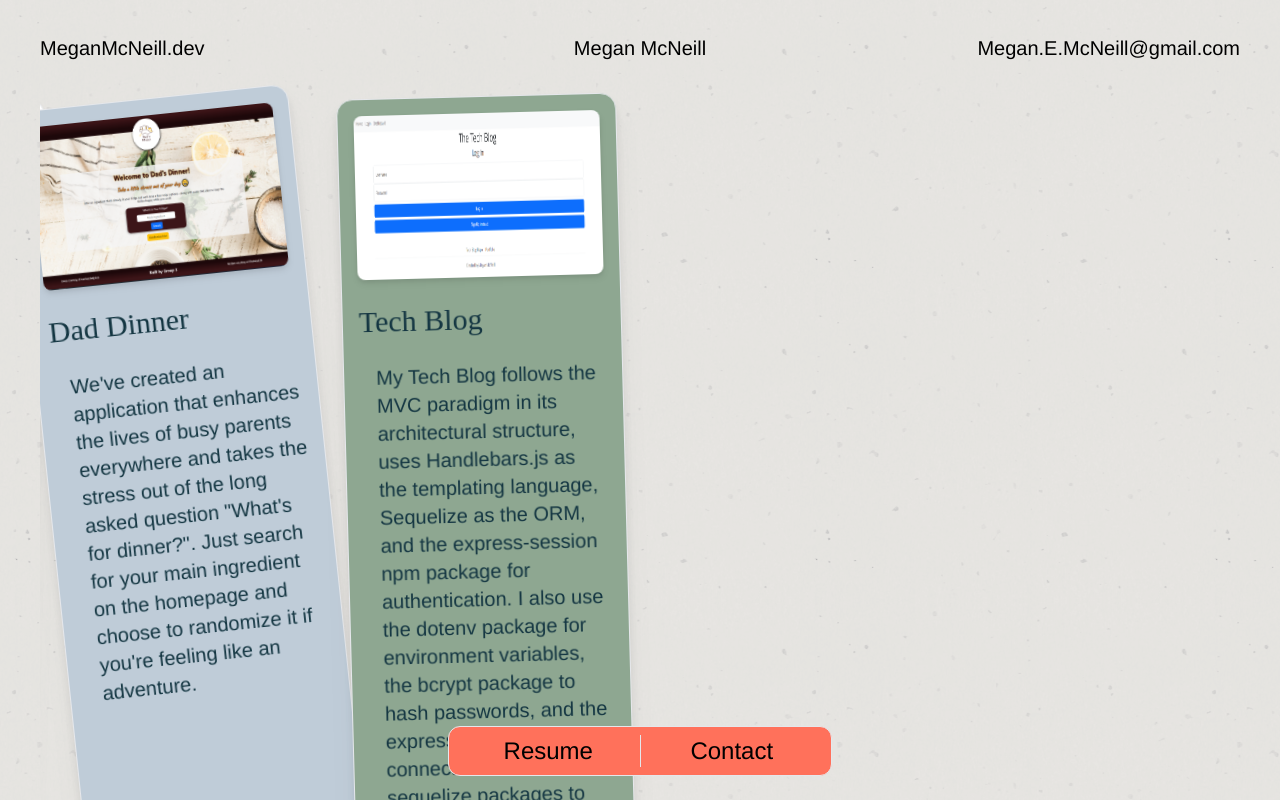
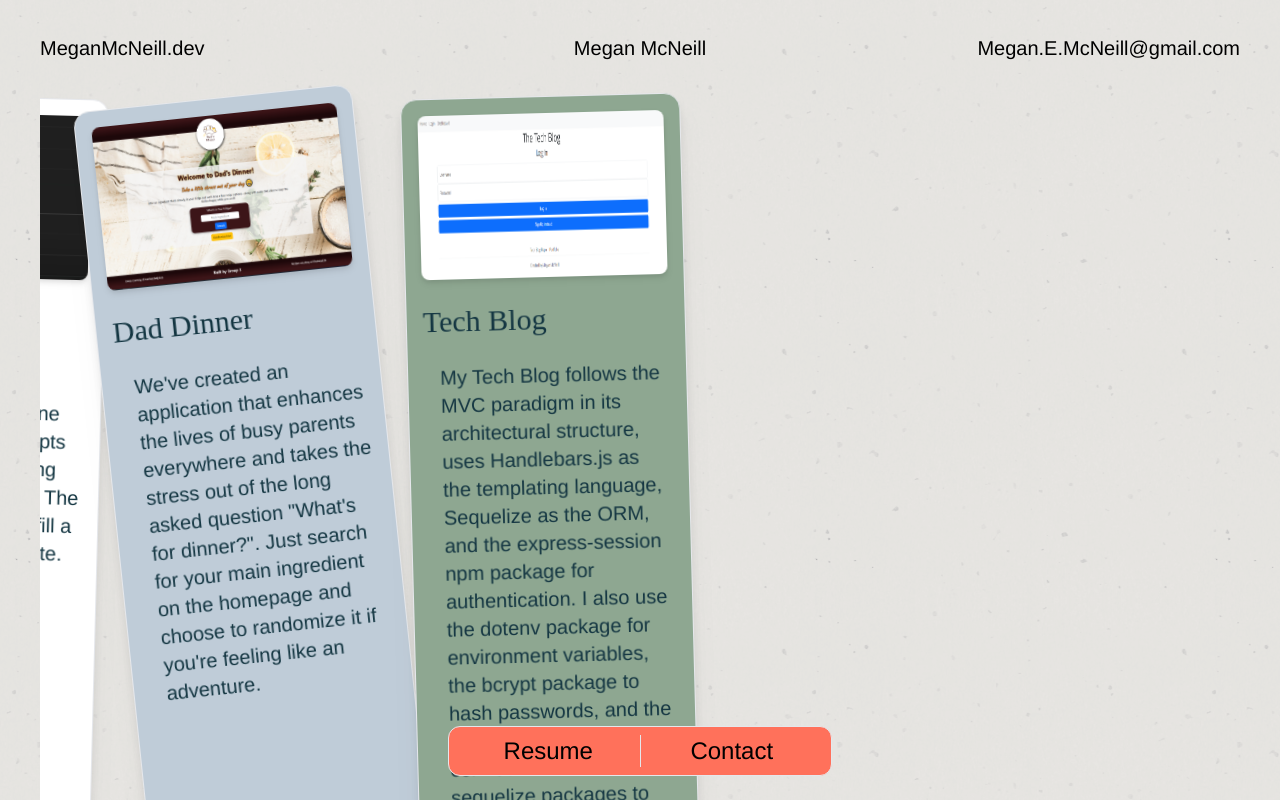
Before and after one commit to bluethreadmade/portfolio-upgrade, a React (Vite) app: page /example in a window 1280 px wide. Shown: the top 800 px of the page. Built offline with nearby package versions, Linux system fonts and the light colour scheme.

Commit message:
added pl to scroll div

```diff
--- a/src/components/ProjectsCarousel.jsx
+++ b/src/components/ProjectsCarousel.jsx
@@ -56,7 +56,7 @@ useEffect(() => {
 
   return (
     <section ref={targetRef} className="relative min-h-[150vh]">
-      <div className="sticky top-0 flex items-center overflow-hidden">
+      <div className="sticky top-0 flex items-center overflow-hidden pl-16">
         <motion.div style={{ x }} className="flex gap-4">
           {project.map((item, index) => {
             // Select color set using modulo to cycle through colorSets
```
